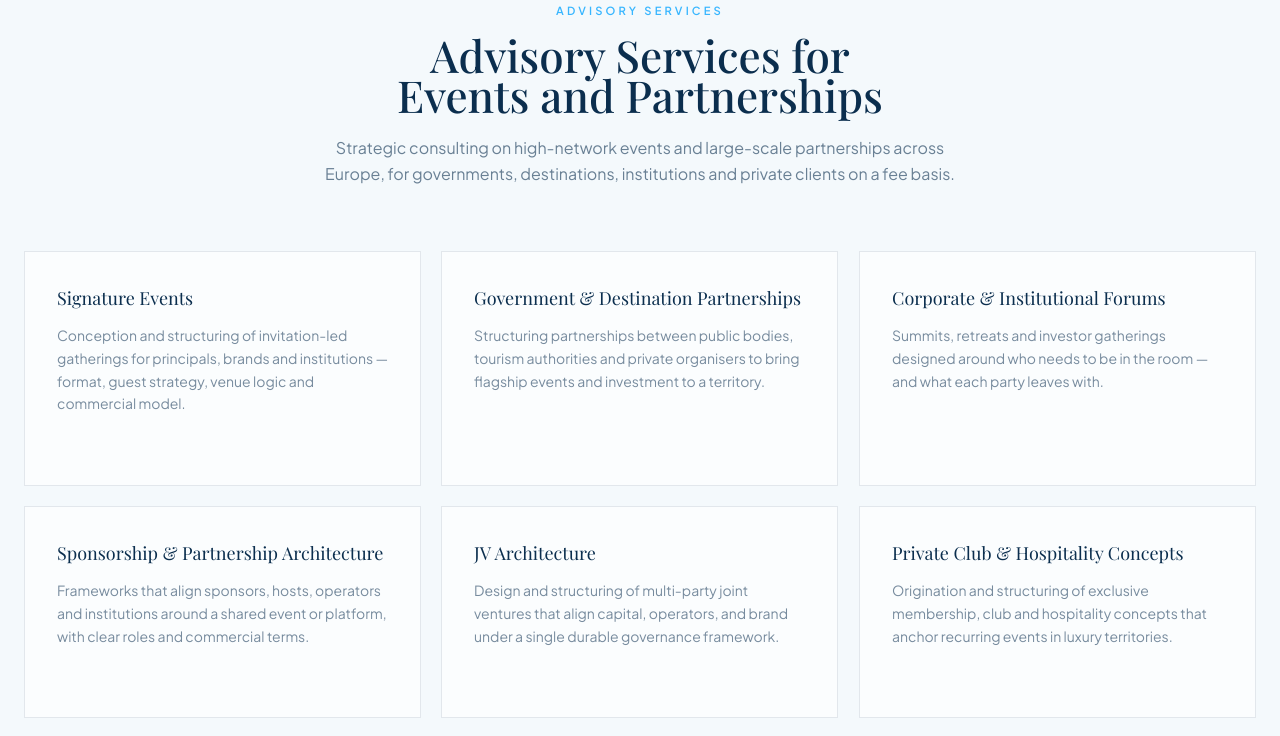
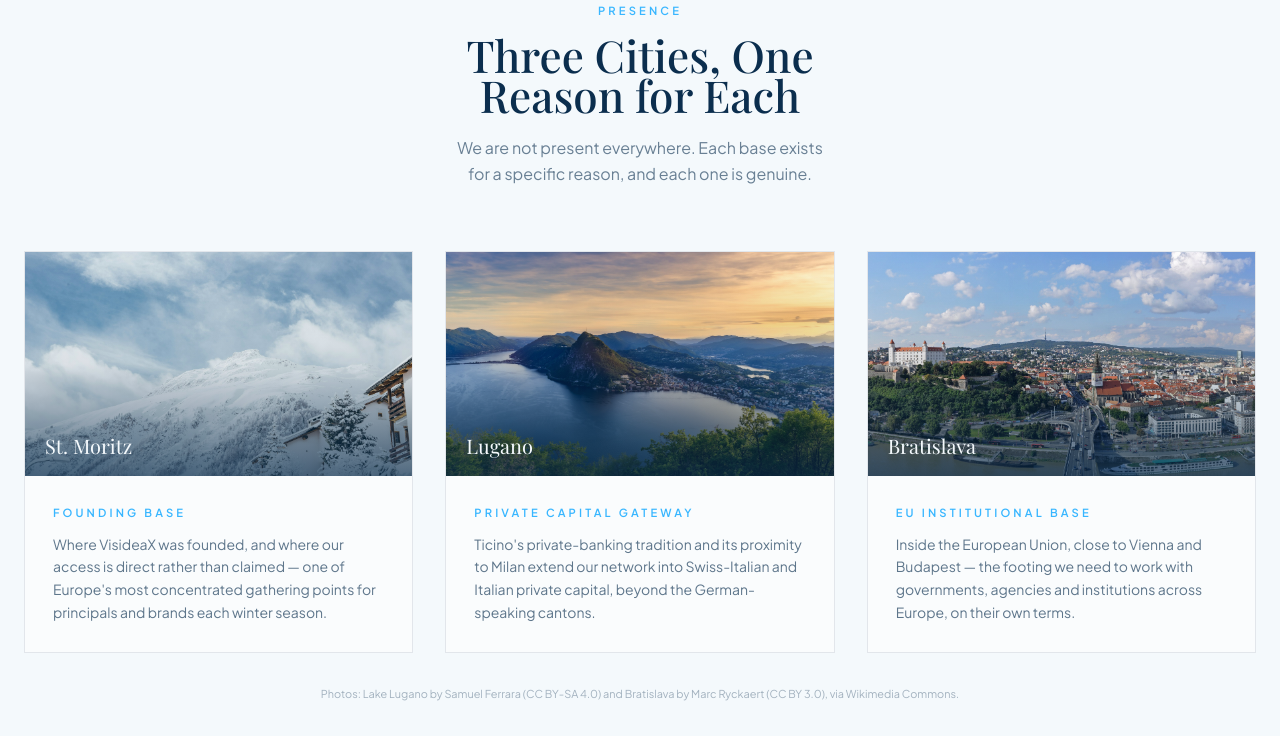
Before and after one commit to visideax-pab/visideax, a Next.js app: page / in a window 1280 px wide. Shown: the part 4200-4936 px from the top of the page. Built offline with nearby package versions, Linux system fonts and the light colour scheme.

Commit message:
Add a Presence section explaining St. Moritz, Lugano and Bratislava
Each city card states the specific reason we're there, with real photos
(Lugano and Bratislava via Wikimedia Commons, credited under their CC
licenses in the section footer).

```diff
--- a/src/app/page.tsx
+++ b/src/app/page.tsx
@@ -3,6 +3,7 @@ import { BrandFilm } from "@/components/BrandFilm";
 import { ClientNotice } from "@/components/ClientNotice";
 import { ExecutiveOverview } from "@/components/ExecutiveOverview";
 import { Pillars } from "@/components/Pillars";
+import { Presence } from "@/components/Presence";
 import { AdvisoryMatrix } from "@/components/AdvisoryMatrix";
 import { Contact } from "@/components/Contact";
 
@@ -14,6 +15,7 @@ export default function Home() {
       <ClientNotice />
       <ExecutiveOverview />
       <Pillars />
+      <Presence />
       <AdvisoryMatrix />
       <Contact />
     </main>
--- /dev/null
+++ b/src/components/Presence.tsx
@@ -0,0 +1,81 @@
+"use client";
+
+import Image from "next/image";
+import { motion } from "framer-motion";
+import { SectionHeading } from "@/components/SectionHeading";
+
+const cities = [
+  {
+    name: "St. Moritz",
+    role: "Founding Base",
+    image: "/images/st-moritz.jpg",
+    description:
+      "Where VisideaX was founded, and where our access is direct rather than claimed — one of Europe's most concentrated gathering points for principals and brands each winter season.",
+  },
+  {
+    name: "Lugano",
+    role: "Private Capital Gateway",
+    image: "/images/lugano.jpg",
+    description:
+      "Ticino's private-banking tradition and its proximity to Milan extend our network into Swiss-Italian and Italian private capital, beyond the German-speaking cantons.",
+  },
+  {
+    name: "Bratislava",
+    role: "EU Institutional Base",
+    image: "/images/bratislava.jpg",
+    description:
+      "Inside the European Union, close to Vienna and Budapest — the footing we need to work with governments, agencies and institutions across Europe, on their own terms.",
+  },
+];
+
+export function Presence() {
+  return (
+    <section className="bg-alpine-cream py-28 lg:py-36">
+      <div className="container">
+        <SectionHeading
+          eyebrow="Presence"
+          title="Three Cities, One Reason for Each"
+          description="We are not present everywhere. Each base exists for a specific reason, and each one is genuine."
+        />
+
+        <div className="mt-16 grid grid-cols-1 gap-8 lg:grid-cols-3">
+          {cities.map((city, i) => (
+            <motion.div
+              key={city.name}
+              initial={{ opacity: 0, y: 24 }}
+              whileInView={{ opacity: 1, y: 0 }}
+              viewport={{ once: true, margin: "-80px" }}
+              transition={{ duration: 0.6, delay: i * 0.1, ease: [0.22, 1, 0.36, 1] }}
+              className="group flex flex-col overflow-hidden border border-alpine-slate/10 bg-white/60"
+            >
+              <div className="relative h-56 w-full overflow-hidden">
+                <Image
+                  src={city.image}
+                  alt={city.name}
+                  fill
+                  sizes="(min-width: 1024px) 33vw, 100vw"
+                  className="object-cover transition-transform duration-700 ease-out group-hover:scale-105"
+                />
+                <div className="absolute inset-0 bg-gradient-to-t from-alpine-slate/70 via-alpine-slate/10 to-transparent" />
+                <div className="absolute bottom-4 left-5">
+                  <span className="font-display text-xl text-alpine-cream">{city.name}</span>
+                </div>
+              </div>
+              <div className="flex flex-1 flex-col p-7">
+                <span className="eyebrow text-alpine-gold">{city.role}</span>
+                <p className="mt-3 text-sm leading-relaxed text-alpine-slate/65">
+                  {city.description}
+                </p>
+              </div>
+            </motion.div>
+          ))}
+        </div>
+
+        <p className="mt-8 text-center text-[0.68rem] leading-relaxed text-alpine-slate/35">
+          Photos: Lake Lugano by Samuel Ferrara (CC BY-SA 4.0) and Bratislava by Marc Ryckaert
+          (CC BY 3.0), via Wikimedia Commons.
+        </p>
+      </div>
+    </section>
+  );
+}
```
Also changed, not shown: public/images/bratislava.jpg (added), public/images/lugano.jpg (added).
